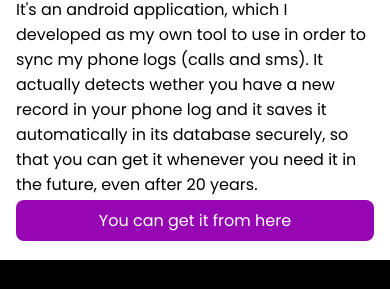
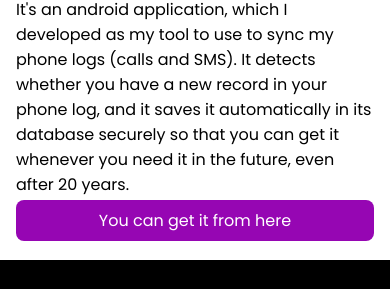
Before and after one commit to descholar-ceo/portfolio, a website: page pages/phone-history-store.html in a window 390 px wide. Shown: the part 293-582 px from the top of the page. Drawn offline with Linux system fonts and the light colour scheme.

Commit message:
Final touches on phone history store using gramarly

```diff
--- a/pages/phone-history-store.html
+++ b/pages/phone-history-store.html
@@ -56,9 +56,9 @@
 
             <h2>Phone history store</h2>
             <p>
-              It's an android application, which I developed as my own tool to use in order to sync my
-              phone logs (calls and sms). It actually detects wether you have a new record in your phone log
-              and it saves it automatically in its database securely, so that you can get it whenever you need it
+              It's an android application, which I developed as my tool to use to sync my
+              phone logs (calls and SMS). It detects whether you have a new record in your phone log,
+              and it saves it automatically in its database securely so that you can get it whenever you need it
               in the future, even after 20 years.
             </p>
             <a href="https://apkcombo.com/phone-history-store-v7/com.scholar.emmanuel_de_scholar.phonehistorystore/"
```
